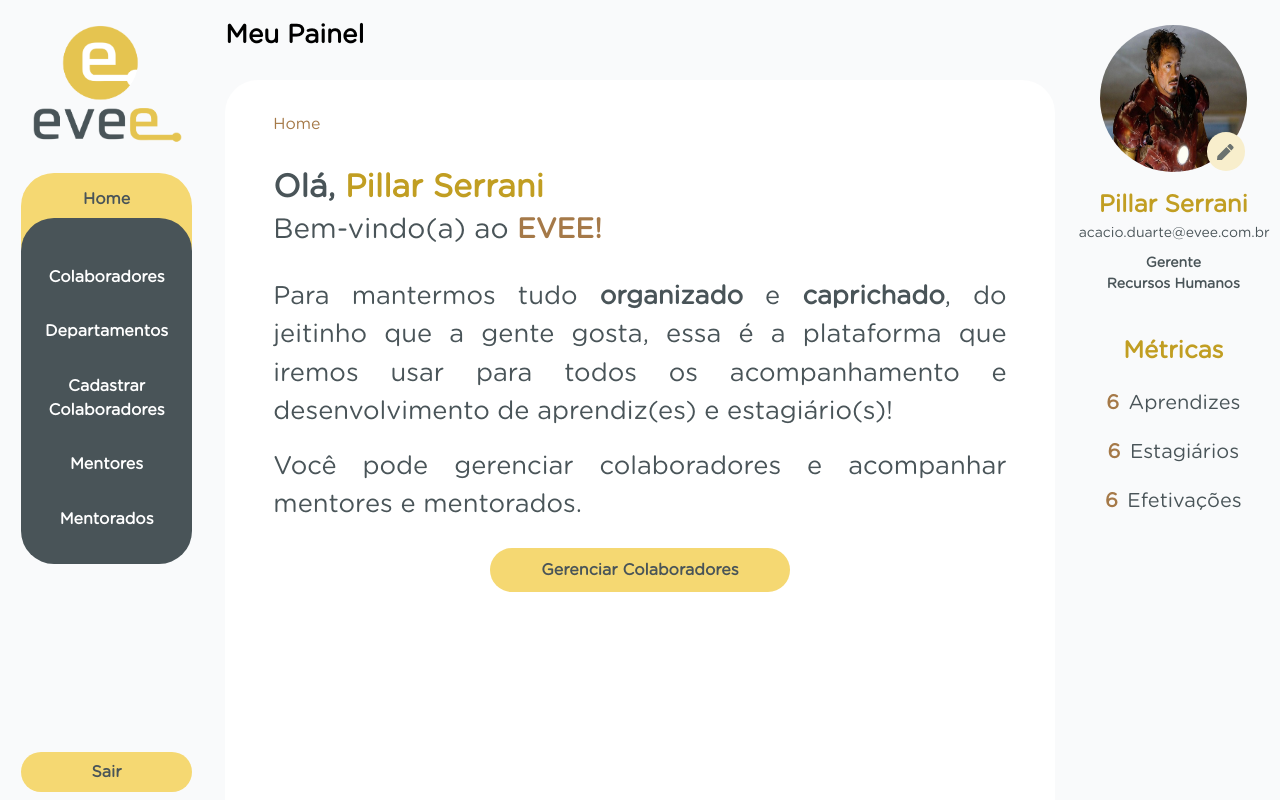
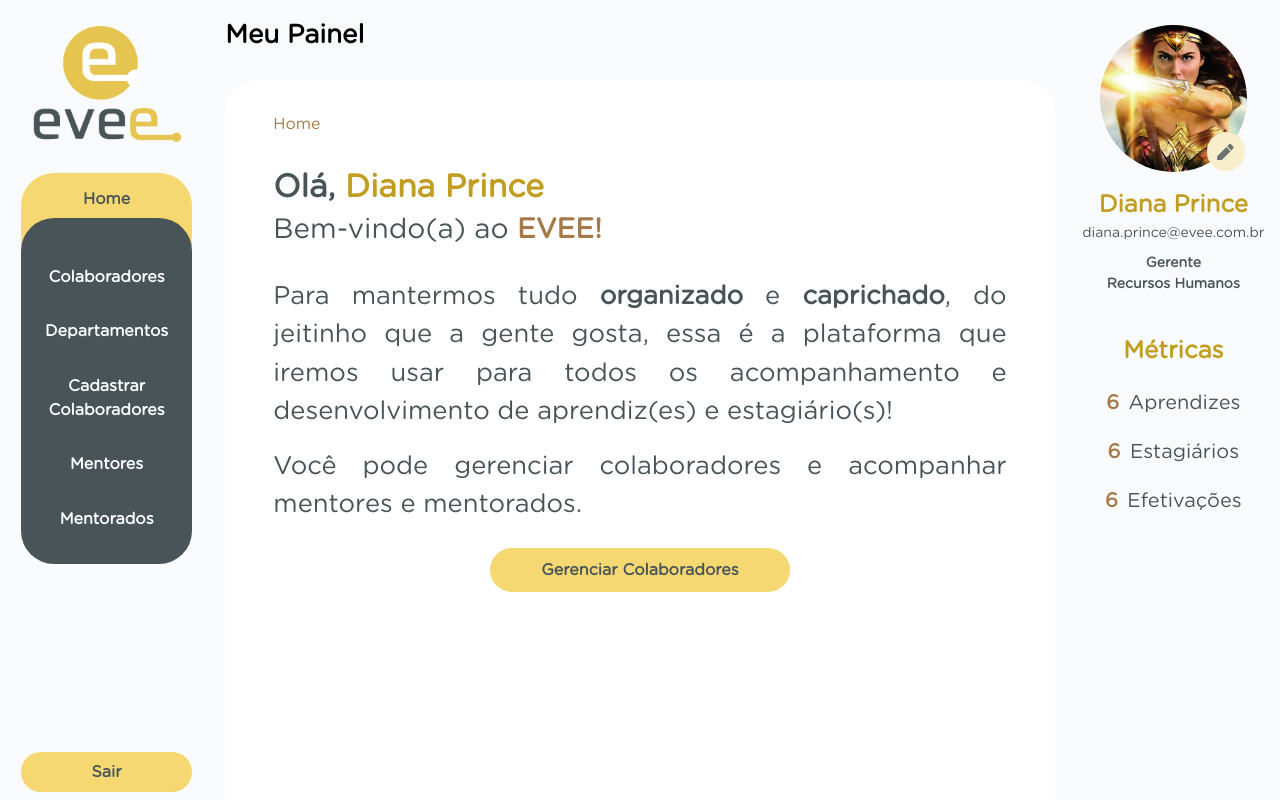
Before and after one commit to jvbs/evee-frontend, a React (Create React App) app: page /admin in a window 1280 px wide. Built offline with nearby package versions, Linux system fonts and the light colour scheme.

Commit message:
Adiciona recurso cover para tratar imagem do usuario

```diff
--- a/src/components/RightSidePanel/index.jsx
+++ b/src/components/RightSidePanel/index.jsx
@@ -1,4 +1,4 @@
-import userPhoto from "../../assets/images/homem-de-ferro.jpg";
+import userPhoto from "../../assets/images/mulher-maravilha.jpeg";
 import { FaPen } from "react-icons/fa";
 
 import styles from "./styles.module.css";
@@ -10,10 +10,11 @@ const RightSidePanel = () => {
         <div className={styles.userPhotoWrapper}>
           <img src={userPhoto} alt="userPhoto" className={styles.userFoto} />
           <button type='button'><FaPen fontSize='1.3vw' style={{color: "var(--gray)", opacity: "80%"}}/></button>
+
         </div>
         <div className={styles.userInfoWrapper}>
-          <span className={styles.userNome}>Pillar Serrani</span>
-          <span className={styles.userEmail}>acacio.duarte@evee.com.br</span>
+          <span className={styles.userNome}>Diana Prince</span>
+          <span className={styles.userEmail}>diana.prince@evee.com.br</span>
           <span className={styles.userCargo}>Gerente</span>
           <span className={styles.userDepartamento}>Recursos Humanos</span>
         </div>
--- a/src/components/RightSidePanel/styles.module.css
+++ b/src/components/RightSidePanel/styles.module.css
@@ -17,6 +17,7 @@ section {
   border-radius: 50%;
   border: 0px solid var(--gray);
   margin: 0 auto;
+  object-fit: cover;
 }
 
 .userPhotoWrapper button {
--- a/src/pages/Admin/Home/Welcome/index.jsx
+++ b/src/pages/Admin/Home/Welcome/index.jsx
@@ -7,7 +7,7 @@ const Welcome = () => {
     <>
       <section className={styles.message}>
         <h2 className={styles.name}>
-          Olá, <span>Pillar Serrani</span>
+          Olá, <span>Diana Prince</span>
         </h2>
         <h3 className={styles.welcome}>
           Bem-vindo(a) ao <span>EVEE!</span>
```
Also changed, not shown: src/assets/images/mulher-maravilha.jpeg (added).
